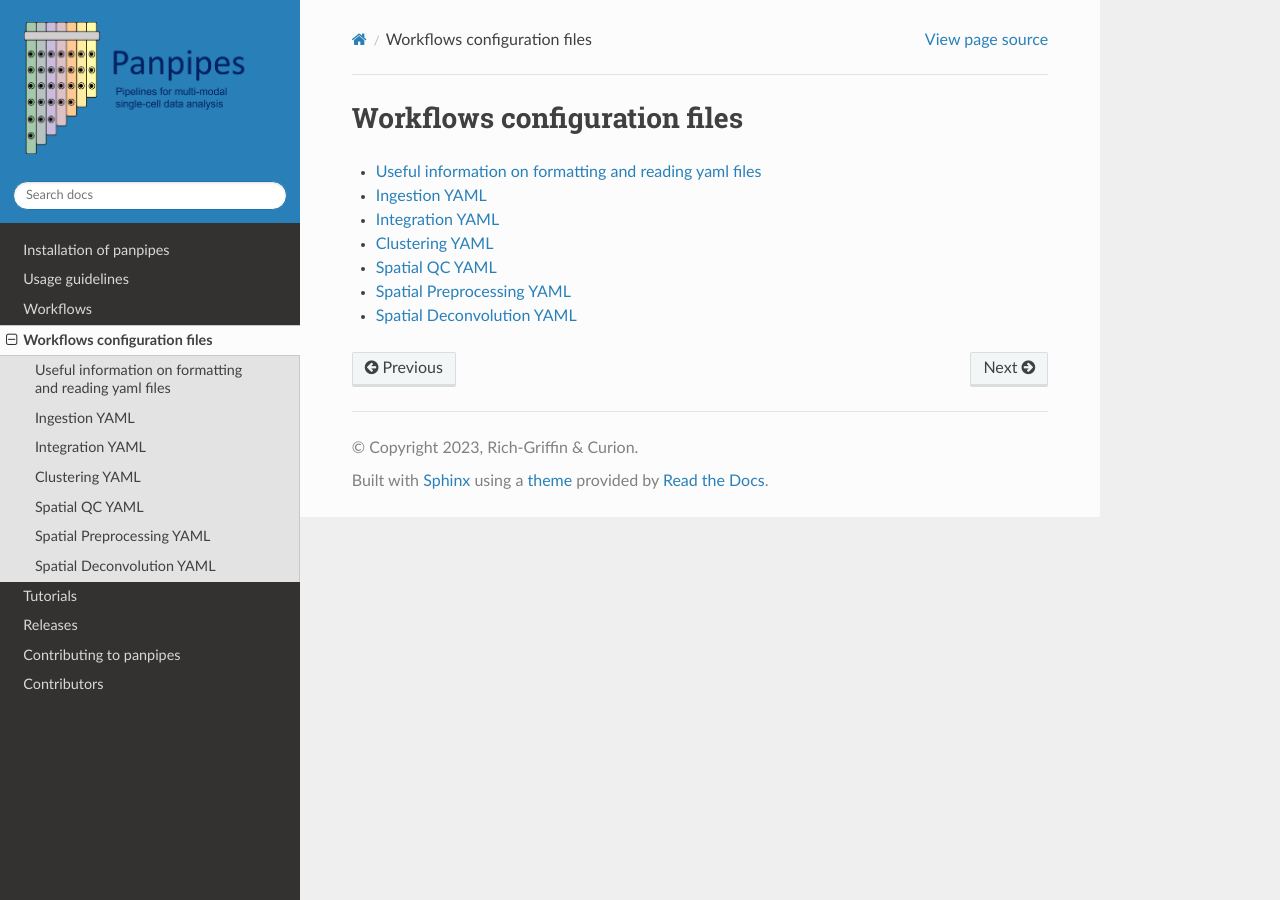
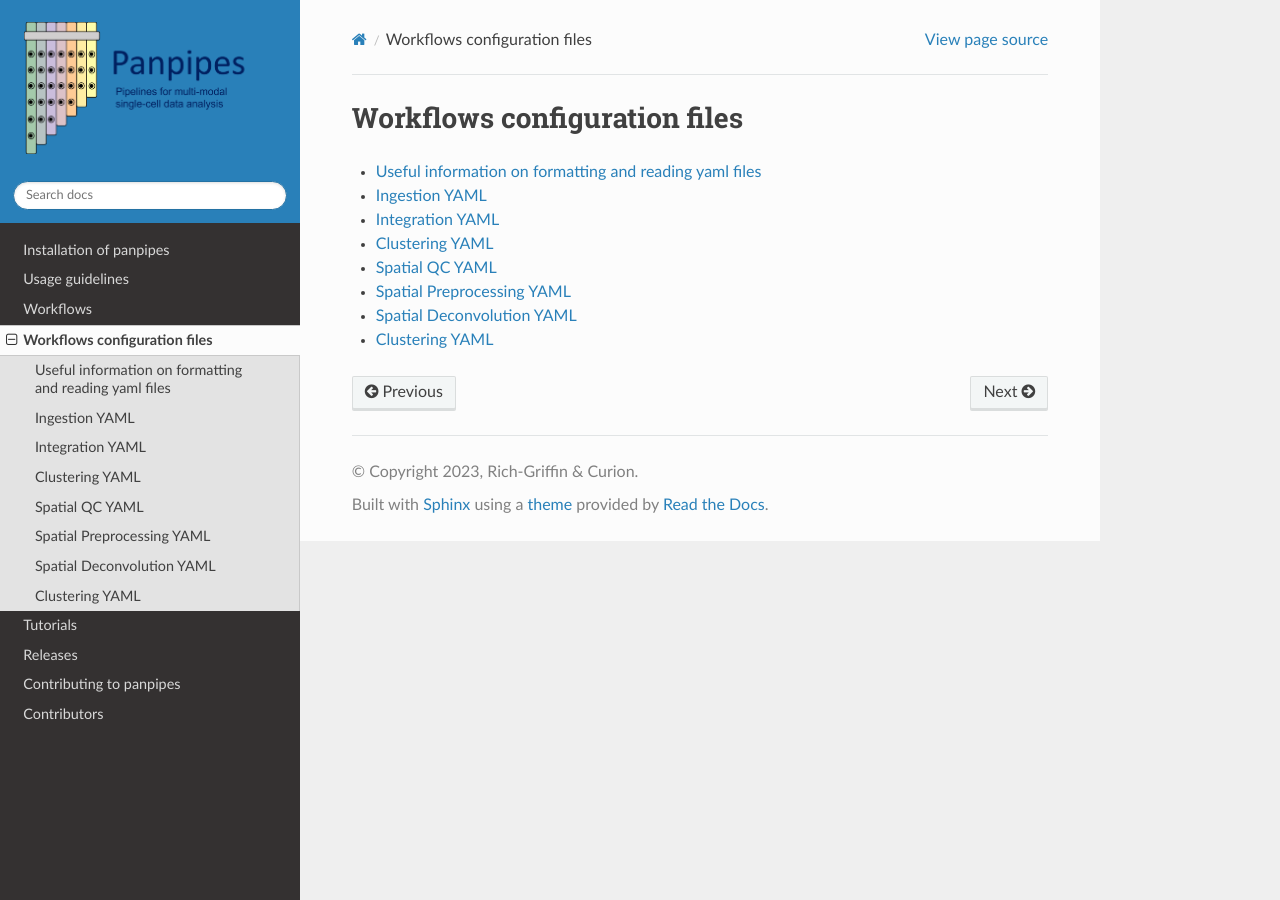
Before and after one commit to DendrouLab/panpipes, a Sphinx documentation site: the page built from docs/yaml_docs/index.rst, in a window 1280 px wide. Built offline with Sphinx 7.4.7 and the Read the Docs theme 2.0.0, drawn with Linux system fonts in a browser that asks for light colours.

Commit message:
Update index.rst

```diff
--- a/docs/yaml_docs/index.rst
+++ b/docs/yaml_docs/index.rst
@@ -11,3 +11,4 @@ Workflows configuration files
     spatial_qc
     spatial_preprocess
     spatial_deconvolution
+    pipeline_clustering_yml.md
```
